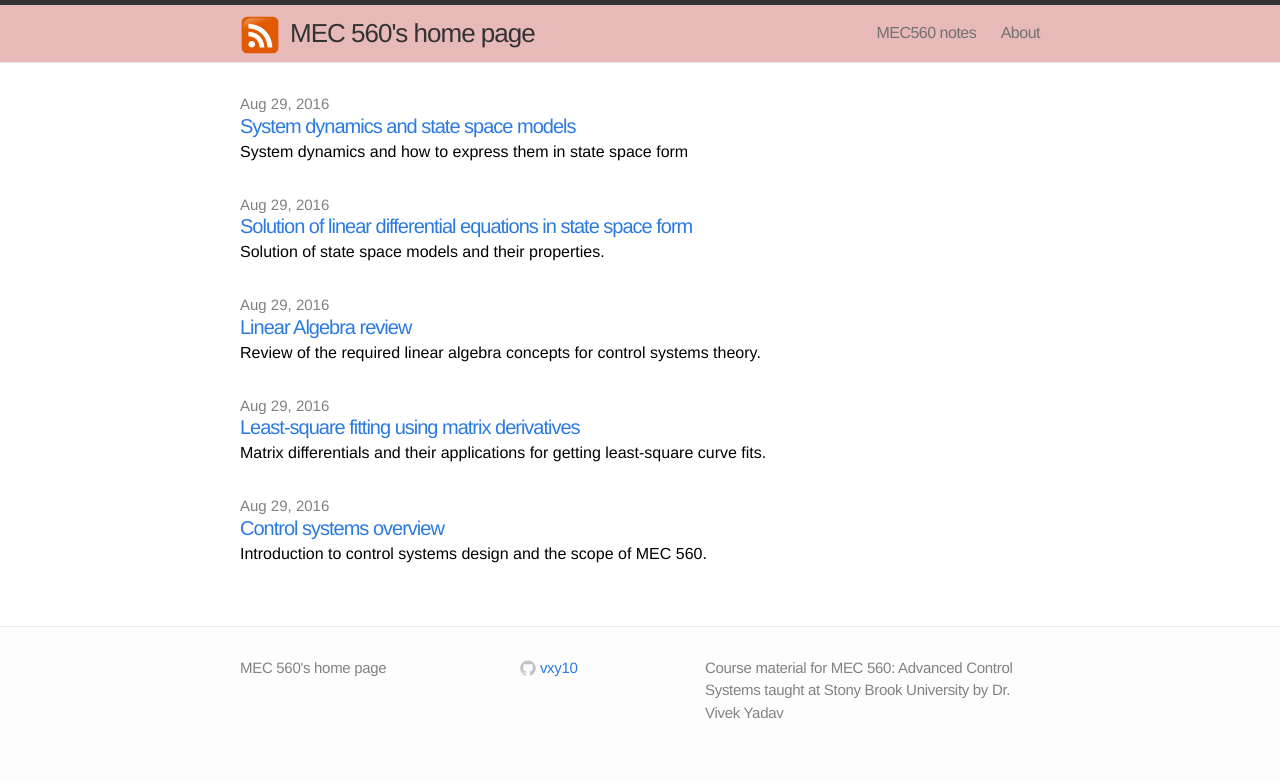
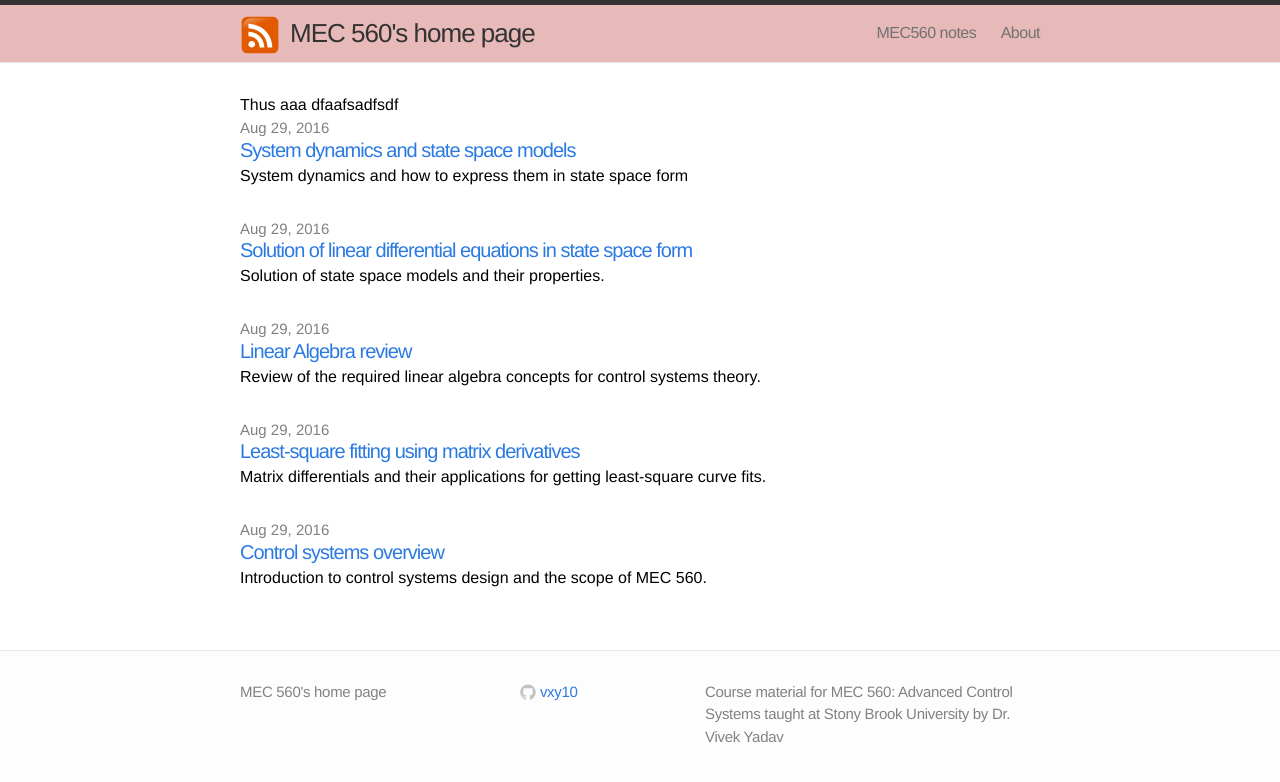
Before and after one commit to mec560sbu/mec560sbu.github.io, a Jekyll site: the page built from index.html, in a window 1280 px wide. Shown: the top 782 px of the page. Built offline with Jekyll 4.4.1, drawn with Linux system fonts in a browser that asks for light colours.

Commit message:
updated index

```diff
--- a/_posts/2016-08-29-System_Dynamics_and_State_Space_models.markdown
+++ b/_posts/2016-08-29-System_Dynamics_and_State_Space_models.markdown
@@ -107,6 +107,7 @@ $$ y(t) = \dot{x}(t)$$
 The equation \\(  \ddot{x} = a = \frac{F}{M}\\) is not first order in \\(x\\), we therefore introduce another variable \\(v = \dot{x}\\) and rewrite the above equation as,
 
 $$  \dot{v} = \frac{F}{M}$$
+
 $$ y(t) = v(t)$$
 
 
--- a/index.html
+++ b/index.html
@@ -3,6 +3,10 @@ layout: default
 ---
 
 <div class="home">
+
+<p>
+Thus aaa dfaafsadfsdf
+</p>
 
 
 
```
